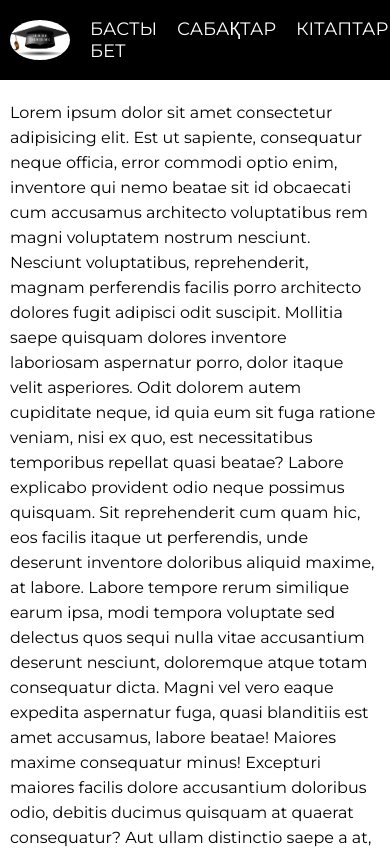
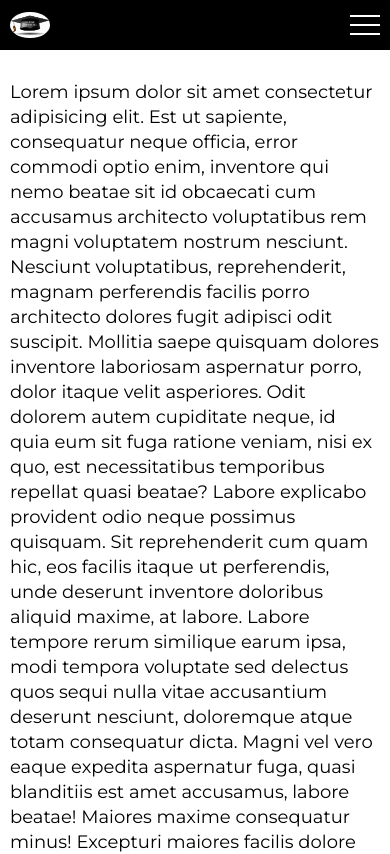
Before and after one commit to mary-malfoy/elbasy-medali-6-week, a plain HTML site: page index.html in a window 390 px wide. Shown: the top 854 px of the page. Drawn offline with nearby package versions, Linux system fonts and the light colour scheme.

Commit message:
done css and js

```diff
--- a/index.html
+++ b/index.html
@@ -59,7 +59,7 @@
     </div>
 
     <script src="https://code.jquery.com/jquery-3.4.1.slim.min.js"></script>
-    <script src=js/script.js""></script>
+    <script src="js/script.js"></script>
 
 </body>
 </html>
--- a/js/script.js
+++ b/js/script.js
@@ -0,0 +1,7 @@
+
+$(document).ready(function(){
+    $('.header_burger').click(function(event){
+        $('.header_burger, .header_menu').toggleClass('active');
+        $('body').toggleClass('lock');
+    });
+});
--- a/styles/style.css
+++ b/styles/style.css
@@ -1,17 +1,20 @@
 @import url('https://fonts.googleapis.com/css2?family=Montserrat:wght@400;500&display=swap');
-*,*:before,*:after{
+
+/* done */
+
+*, *:before, *:after{
     padding: 0;
     margin: 0;
     border: 0;
     box-sizing: border-box;
 }
+/* done */
 html, body {
     height: 100%;
     font-family: 'Montserrat', sans-serif;
 }
-.wrapper{
-
-}
+/* done */
+.wrapper{}
 
 .container {
     max-width: 1180px;
@@ -26,6 +29,10 @@ html, body {
     left: 0;
     z-index: 50;
 }
+/* done */
+
+
+
 .header:before{
     content: '';
     position: absolute;
@@ -34,86 +41,148 @@ html, body {
     width: 100%;
     height: 100%;
     background-color:black;
-}
+    z-index: 2;
+}/* done */
 
 
 .header_body{
     position: relative;
-    z-index: 2;
     display: flex;
     justify-content: space-between;
     height: 80px;
     align-items: center;
-}
+}/* done */
 
 .header_logo{
     flex: 0 0 60px;
     border-radius: 50%;
     overflow: hidden;
-}
+    position: relative;
+    z-index: 3;
+}/* done */
 
-.header_logo img{
+.header_logo>img{
     max-width: 100%;
     display: block;
-}
+}/* done */
 .header_burger{
     display: none;
-}
+}/* done */
 .header_menu{}
-
-@media(max-width: 767px){
-    .header_burger {
-        display: block;
-        position: relative;
-        width: 30px;
-        height: 20px;
-    }
-    .header_burger span {
-        position: absolute;
-        background-color: #ffffff;
-        left: 0;
-        width: 100%;
-        height: 2px;
-        top: 9px;
-    }
-    .header_burger:before,
-    .header_burger:after{
-        content: '';
-        background-color: #ffffff;
-        position: absolute;
-        width: 100%;
-        height: 2px;
-        left: 0;
-    }
-    .header_burger:before{
-        top: 0;
-    }
-    .header_burger:after {
-        bottom: 0;
-    }
-
-}
 
 .header_list{
     display: flex;
-}
+    position: relative;
+    z-index: 2;
+}/* done */
+.header_list>li{
+    list-style: none;
+    margin: 0px 0px 0px 20px;
+}/* done */
 .header_link{
     color: #ffffff;
     text-transform: uppercase;
     font-size: 18px;
     text-decoration: none;
-}
-.header_list li{
-    list-style: none;
-    margin: 0px 0px 0px 20px;
-}
+}/* done */
+
 .content{
     padding: 100px 0px 0px 0px;
+}/* done */
+.content_text{
+    font-size: 18px;
+    line-height: 25px;
+}/* done */
+.content_text>p {
+    margin: 0px 0px 20px 0px;
+}/* done */
+
+@media(max-width: 880px){
+    body.lock{
+        overflow: hidden;
+    }
+    .header_body {
+        height: 50px;
+    }
+    .header_logo {
+        flex: 0 0 40px;
+    }
+    .header_burger{
+        display: block;
+        position: relative;
+        width: 30px;
+        height: 20px;
+        position: relative;
+        z-index: 3;
+    }/* done */
+    .header_burger span{
+        /* content: ""; */
+        background-color: white;
+        position: absolute;
+        width: 100%;
+        height: 2px;
+        left: 0;
+        top: 9px;
+        transition: all 0.3s ease 0s;
+    }/* done */
+    .header_burger:before, .header_burger:after{
+        content: '';
+        background-color: white;
+        position: absolute;
+        width: 100%;
+        height: 2px;
+        left: 0;
+        transition: all 0.3s ease 0s;
+    }/* done */
+    .header_burger:before{
+        top: 0;
+    }/* done */
+    .header_burger:after{
+        bottom: 0;
+    }/* done */
+    .header_burger.active span{
+        transform: scale(0);
+    }/* done */
+    .header_burger.active:before {
+        transform: rotate(45deg);
+        top: 9px;
+    }/* done */
+    .header_burger.active:after {
+        transform: rotate(-45deg);
+        bottom: 9px;
+    }/* done */
+    .header_menu {
+        position: fixed;
+        top: -100%;
+        left: 0;
+        width: 100%;
+        height: 100%;
+        overflow: auto;
+        background-color: black;
+        padding: 70px 10px 20px 10px;
+        transition: all 0.3s ease 0s;
+    }
+    .header_menu.active{
+        top: 0;
+    }
+    .content {
+        position: relative;
+        padding: 70px 0px 0px 0px;
+    }
+    .content_text {
+        width: 100%;
+        margin-top: 10px;
+        margin-bottom: 10px;
+    }
+    .header_list{
+        display: block;
+        float: none;
+    }
+    .header_list li {
+        margin: 0px 0px 20px 0px;
+    }
+    .header_link{
+        font-size: 24px;
+    }
+
 }
-.content_text{
-    font-size: 16px;
-    line-height: 25px;
-}
-.content_text p {
-    margin: 0px 0px 20px 0px;
-}
```
